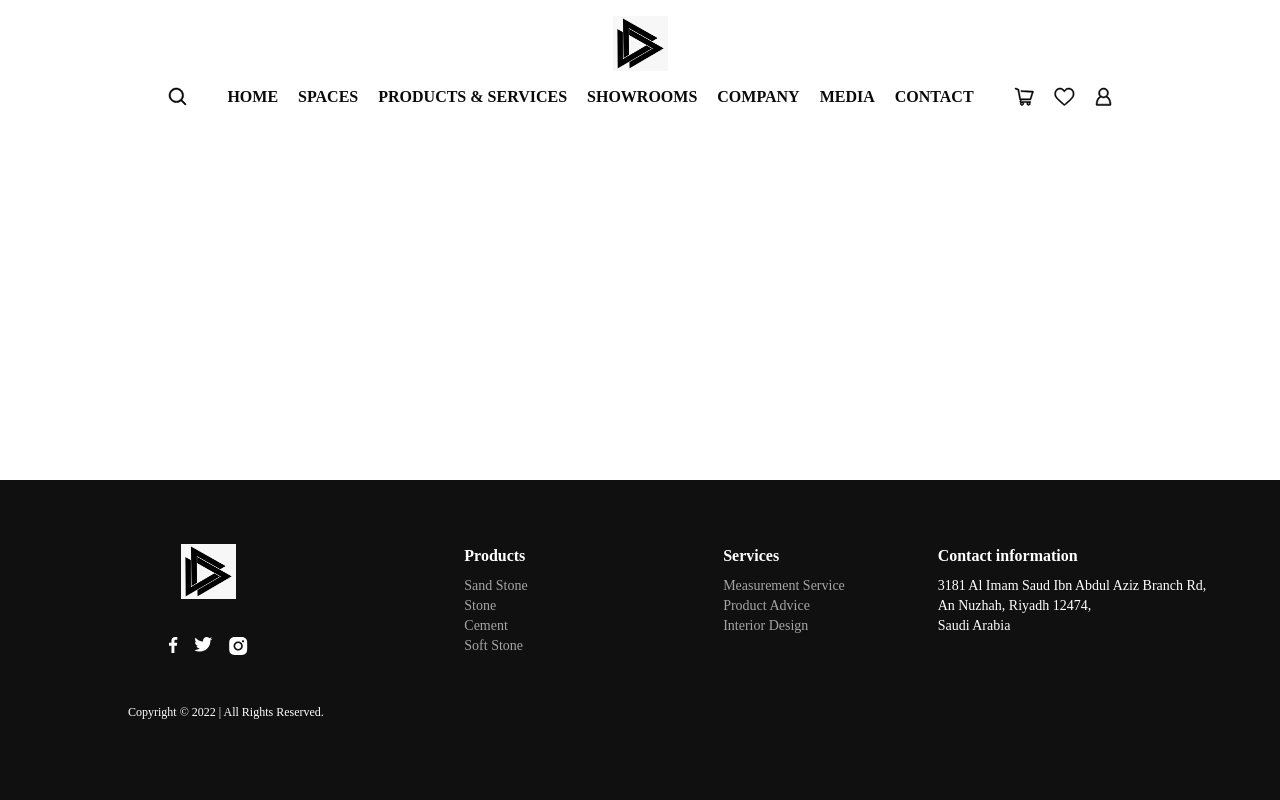
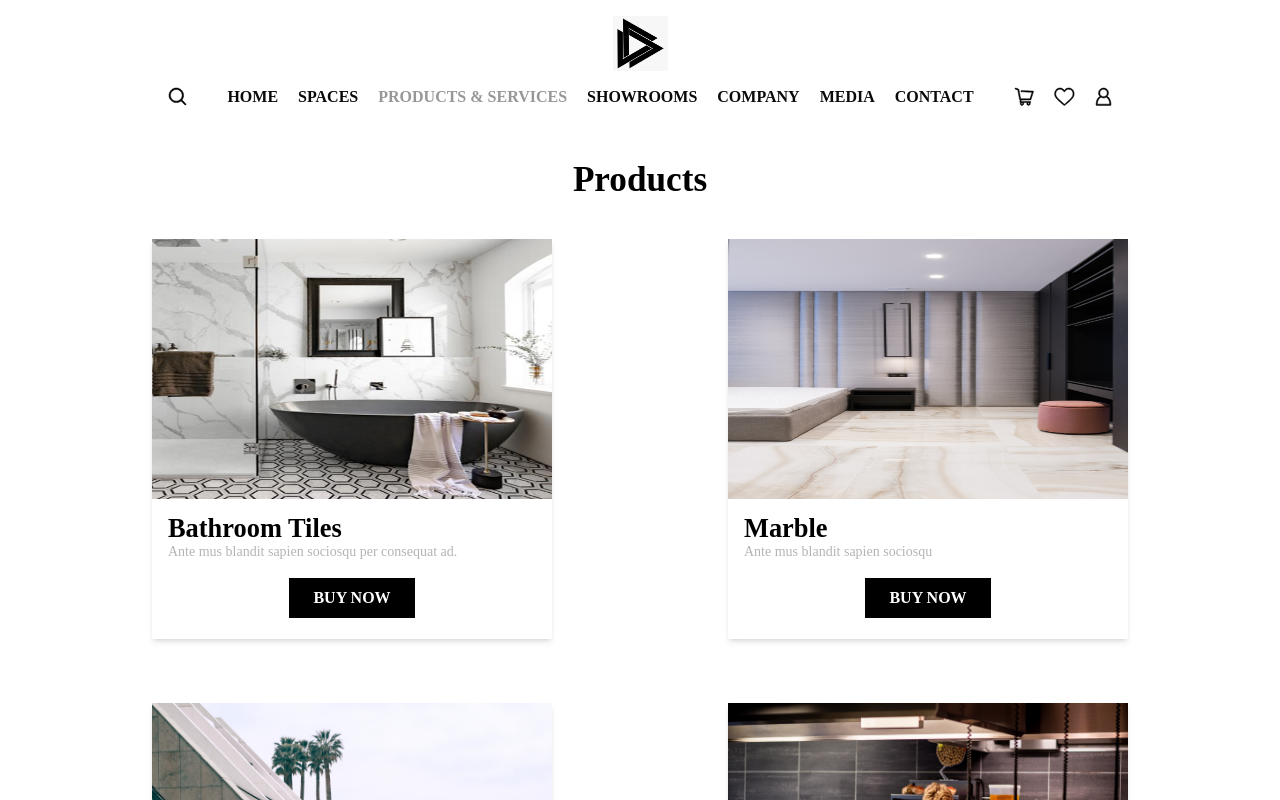
Before and after one commit to godstimedev/eshop, a React (Create React App) app: page /products in a window 1280 px wide. Shown: the top 800 px of the page. Built offline with nearby package versions, Linux system fonts and the light colour scheme.

Commit message:
finished implementing footer and made products ad services page

```diff
--- a/src/App.tsx
+++ b/src/App.tsx
@@ -4,6 +4,7 @@ import Header from './components/Header';
 import Cart from './pages/Cart';
 import Home from './pages/Home';
 import ProductDetails from './pages/ProductDetails';
+import Products from './pages/Products';
 
 function App() {
 	return (
@@ -11,6 +12,7 @@ function App() {
 			<Header />
 			<Routes>
 				<Route path="/" element={<Home />} />
+				<Route path="products" element={<Products />} />
 				<Route path="product/:id" element={<ProductDetails />} />
 				<Route path="cart" element={<Cart />} />
 			</Routes>
--- a/src/components/Footer.tsx
+++ b/src/components/Footer.tsx
@@ -1,27 +1,45 @@
 import Logo from '../assets/images/newLogo.png';
+import { ReactComponent as ArrowDown } from '../assets/svg/ArrowDown.svg';
 
 // svgs
 import { ReactComponent as Facebook } from '../assets/svg/Facebook.svg';
 import { ReactComponent as Twitter } from '../assets/svg/Twitter.svg';
 import { ReactComponent as Instagram } from '../assets/svg/Instagram.svg';
+import { useState } from 'react';
 
 type Props = {};
 
 function Footer({}: Props) {
+	const [showProd, setShowProd] = useState(false);
+	const [showServ, setShowServ] = useState(false);
+	const [showInf, setShowInf] = useState(false);
+
 	return (
-		<footer className="bg-[#111010] min-h-[40vh] w-full py-[4rem] px-[4rem] mt-auto">
-			<div className="grid grid-cols-1 md:grid-cols-4 md:items-start place-items-center text-white">
-				<div className="flex flex-col justify-between h-[100%] gap-4 md:gap-0">
-					<img src={Logo} alt="/" className="cursor-pointer w-[55px] h-[55px] mx-auto" />
-					<div className="flex gap-4 justify-center md:justify-start pb-4 md:pb-0">
+		<footer className="bg-[#111010] min-h-[40vh] w-full py-[2rem] px-[1.5rem] md:px-[4rem] mt-auto">
+			<div className="grid grid-cols-1 md:grid-cols-4 md:items-start  text-white pb-[1.5rem]">
+				<div className="flex flex-col justify-between h-[100%] gap-4 md:gap-0 pb-[1.5rem] md:pb-0">
+					<img src={Logo} alt="/" className="cursor-pointer w-[55px] h-[55px] mx-auto " />
+					<div className="hidden md:flex gap-4  md:justify-center md:pb-0">
 						<Facebook className="cursor-pointer" />
 						<Twitter className="cursor-pointer" />
 						<Instagram className="cursor-pointer" />
 					</div>
+					{/* <div className="flex gap-4 justify-center md:justify-start pb-4 md:pb-0">
+						<Facebook className="cursor-pointer" />
+						<Twitter className="cursor-pointer" />
+						<Instagram className="cursor-pointer" />
+					</div> */}
 				</div>
+
 				<div>
-					<h4 className="pb-2  font-semibold">Products</h4>
-					<div className="hidden md:block">
+					<h4
+						onClick={() => setShowProd(!showProd)}
+						className="pb-2 cursor-pointer font-semibold flex items-center "
+					>
+						Products
+						<ArrowDown className="ml-auto md:hidden" />
+					</h4>
+					<div className={showProd ? 'md:block  flex flex-col mb-6' : 'hidden md:block'}>
 						<p className="text-[#A4A4A4] hover:text-white cursor-pointer font-light text-sm">
 							Sand Stone
 						</p>
@@ -33,8 +51,14 @@ function Footer({}: Props) {
 					</div>
 				</div>
 				<div>
-					<h4 className="pb-2  font-semibold">Services</h4>
-					<div className="hidden md:block">
+					<h4
+						onClick={() => setShowServ(!showServ)}
+						className="pb-2 cursor-pointer font-semibold flex items-center"
+					>
+						Services
+						<ArrowDown className="ml-auto md:hidden" />
+					</h4>
+					<div className={showServ ? 'md:block  flex flex-col mb-6 ' : 'hidden md:block'}>
 						<p className="text-[#A4A4A4] hover:text-white cursor-pointer font-light text-sm">
 							Measurement Service
 						</p>
@@ -47,15 +71,26 @@ function Footer({}: Props) {
 					</div>
 				</div>
 				<div>
-					<h4 className="pb-2  font-semibold">Contact information</h4>
-					<div className="hidden md:block">
+					<h4
+						onClick={() => setShowInf(!showInf)}
+						className="pb-2 cursor-pointer font-semibold flex items-center"
+					>
+						Contact information
+						<ArrowDown className="ml-auto md:hidden" />
+					</h4>
+					<div className={showInf ? 'md:block  flex flex-col mb-6' : 'hidden md:block'}>
 						<p className="text-white font-light text-sm">3181 Al Imam Saud Ibn Abdul Aziz Branch Rd,</p>
 						<p className="text-white font-light text-sm">An Nuzhah, Riyadh 12474, </p>
 						<p className="text-white font-light text-sm">Saudi Arabia</p>
 					</div>
 				</div>
 			</div>
-			<div className="md:pt-[3rem] px-[4rem] flex justify-center md:justify-start ">
+			<div className="md:pt-[3rem] px-[4rem] flex flex-col justify-center md:justify-start pt-[1.5rem]  border-t border-[#474747] md:border-none">
+				<div className="flex gap-4 justify-center  pb-2 md:hidden">
+					<Facebook className="cursor-pointer" />
+					<Twitter className="cursor-pointer" />
+					<Instagram className="cursor-pointer" />
+				</div>
 				<p className="text-white font-light text-xs text-center md:text-start">
 					Copyright © 2022 | All Rights Reserved.
 				</p>
--- a/src/components/Header.tsx
+++ b/src/components/Header.tsx
@@ -37,11 +37,17 @@ function Header({}: Props) {
 							<NavLink to="/">Home</NavLink>
 						</li>
 						<li className="navItems ">Spaces</li>
-						<li className="navItems ">Products & Services</li>
+						<li className="navItems ">
+							<NavLink to="products">Products & Services</NavLink>
+						</li>
 						<li className="navItems ">Showrooms</li>
 						<li className="navItems ">Company</li>
 						<li className="navItems ">Media</li>
 						<li className="navItems ">Contact</li>
+						<div className="flex gap-3">
+							<Like className="cursor-pointer" />
+							<Avatar className="cursor-pointer" />
+						</div>
 					</ul>
 				</div>
 			</div>
@@ -57,7 +63,9 @@ function Header({}: Props) {
 						<NavLink to="/">Home</NavLink>
 					</li>
 					<li className="navItems ">Spaces</li>
-					<li className="navItems ">Products & Services</li>
+					<li className="navItems ">
+						<NavLink to="products">Products & Services</NavLink>
+					</li>
 					<li className="navItems ">Showrooms</li>
 					<li className="navItems ">Company</li>
 					<li className="navItems ">Media</li>
@@ -89,8 +97,6 @@ function Header({}: Props) {
 						)}
 					</div>
 				</Link>
-				<Like className="cursor-pointer" />
-				<Avatar className="cursor-pointer" />
 			</div>
 		</header>
 	);
--- a/src/pages/Cart.tsx
+++ b/src/pages/Cart.tsx
@@ -25,7 +25,7 @@ function Cart({}: Props) {
 		<main className="relative min-h-[100vh] md:px-[3rem] px-[1rem] py-2">
 			<section className="px-[2rem]">
 				<h1>Shopping Cart</h1>
-				<Link to="/">
+				<Link to="/products">
 					<div className="flex gap-2 items-center cursor-pointer">
 						<ArrowBack />
 						<p>Continue Shopping</p>
--- /dev/null
+++ b/src/pages/Products.tsx
@@ -0,0 +1,31 @@
+import React from 'react';
+import { Link } from 'react-router-dom';
+import { productData } from '../data/productData';
+
+type Props = {};
+
+function Products({}: Props) {
+	return (
+		<div className="min-h-[100vh] px-[2rem] md:px-[6rem] my-[2rem]">
+			<h1 className="mb-[2rem] text-center">Products</h1>
+			<section className="grid grid-cols-1 lg:grid-cols-2 items-center place-items-center gap-[4rem]">
+				{productData.map((item) => (
+					<div className="shadow-md w-full md:w-[400px] h-[400px] flex flex-col gap-4 ">
+						<img src={item.img} alt="/" className="w-[100%] h-[65%]" />
+						<div className="px-4">
+							<h2 className="text-[1.65rem] leading-[1.65rem]">{item.name}</h2>
+							<p className="text-[#B4B4B4] text-[14px]">{item.shortDescription}</p>
+						</div>
+						<div className="flex justify-center mb-4">
+							<Link to={`/product/${item.name}`}>
+								<button className="px-6 bg-black text-white">Buy Now</button>
+							</Link>
+						</div>
+					</div>
+				))}
+			</section>
+		</div>
+	);
+}
+
+export default Products;
```
Also changed, not shown: src/assets/svg/ArrowDown.svg (added).
